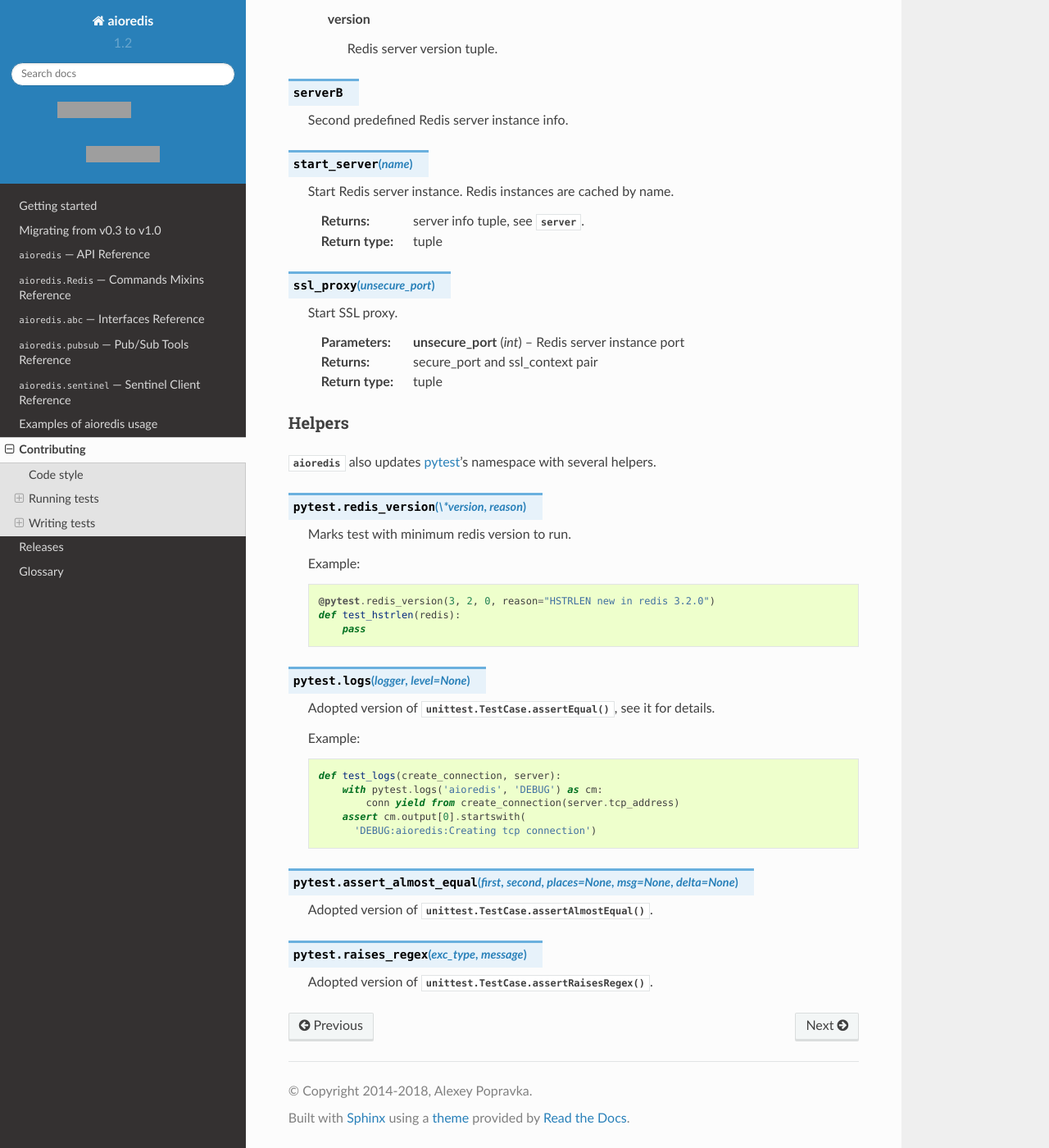
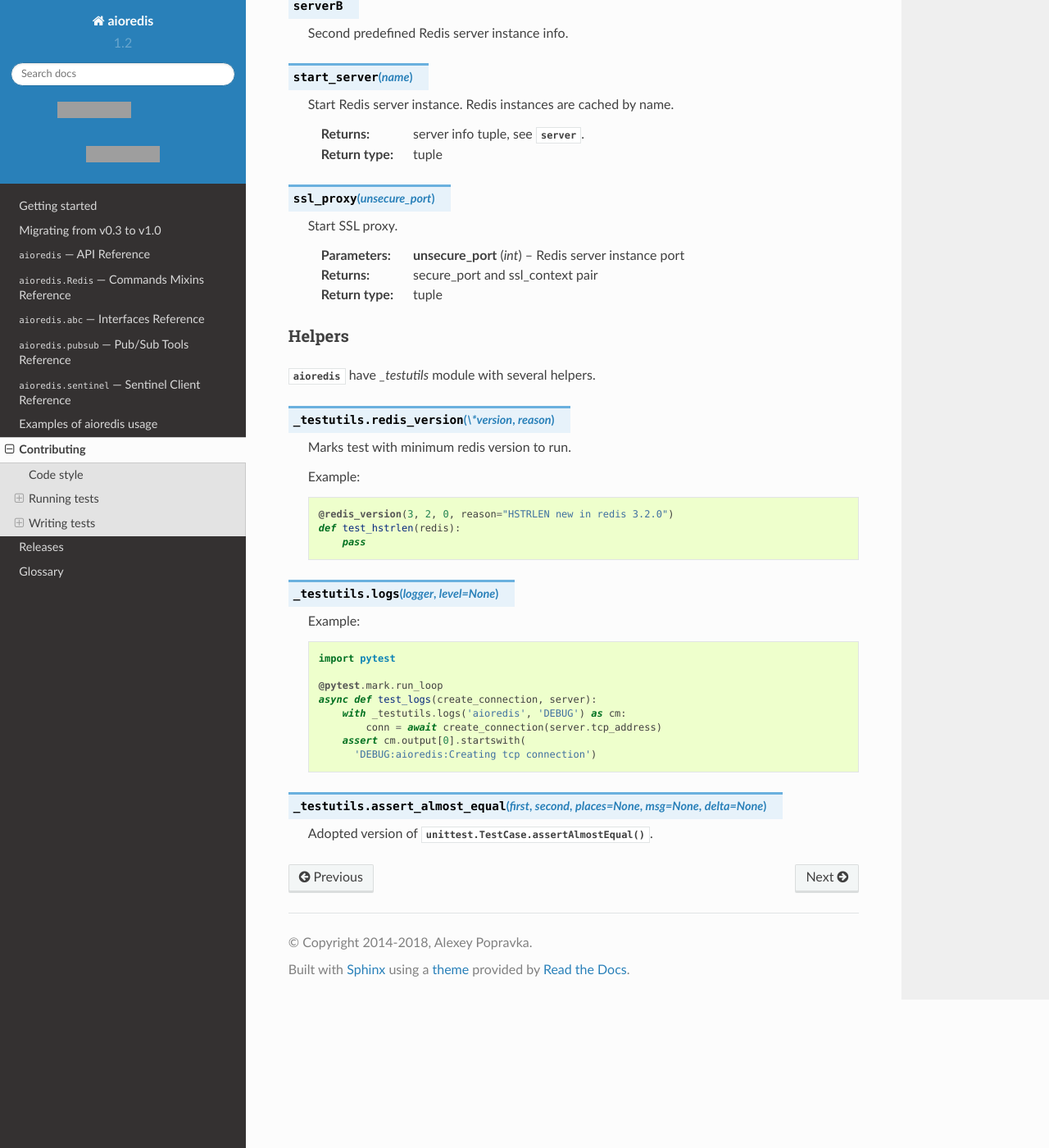
Before and after one commit to aio-libs-abandoned/aioredis-py, a Sphinx documentation site: the page built from docs/devel.rst, in a window 1280 px wide and 1400 px high, scrolled down 3551 px. Shown: the whole window at 82% size. Built offline with Sphinx 7.4.7 and the Read the Docs theme 2.0.0, drawn with Linux system fonts in a browser that asks for light colours; some of the changed text lies outside the part shown; grey boxes are pictures that could not be loaded.

Commit message:
Update contribution docs

```diff
--- a/docs/devel.rst
+++ b/docs/devel.rst
@@ -89,12 +92,6 @@ Writing tests
 :mod:`aioredis` uses :term:`pytest` tool.
 
 Tests are located under ``/tests`` directory.
-
-Pure Python 3.5 tests (ie the ones using ``async``/``await`` syntax) must be
-prefixed with ``py35_``, for instance see::
-
-   tests/py35_generic_commands_tests.py
-   tests/py35_pool_test.py
 
 
 Fixtures
@@ -190,9 +187,9 @@ There is a number of fixtures that can be used to write tests:
 Helpers
 ~~~~~~~
 
-:mod:`aioredis` also updates :term:`pytest`'s namespace with several helpers.
+:mod:`aioredis` have `_testutils` module with several helpers.
 
-.. function:: pytest.redis_version(\*version, reason)
+.. function:: _testutils.redis_version(\*version, reason)
 
    Marks test with minimum redis version to run.
 
@@ -200,33 +197,28 @@ Helpers
 
    .. code-block:: python
 
-      @pytest.redis_version(3, 2, 0, reason="HSTRLEN new in redis 3.2.0")
+      @redis_version(3, 2, 0, reason="HSTRLEN new in redis 3.2.0")
       def test_hstrlen(redis):
           pass
 
 
-.. function:: pytest.logs(logger, level=None)
-
-   Adopted version of :meth:`unittest.TestCase.assertEqual`,
-   see it for details.
+.. function:: _testutils.logs(logger, level=None)
 
    Example:
 
    .. code-block:: python
 
-      def test_logs(create_connection, server):
-          with pytest.logs('aioredis', 'DEBUG') as cm:
-              conn yield from create_connection(server.tcp_address)
-          assert cm.output[0].startswith(
-            'DEBUG:aioredis:Creating tcp connection')
+    import pytest
+
+    @pytest.mark.run_loop
+    async def test_logs(create_connection, server):
+        with _testutils.logs('aioredis', 'DEBUG') as cm:
+            conn = await create_connection(server.tcp_address)
+        assert cm.output[0].startswith(
+          'DEBUG:aioredis:Creating tcp connection')
 
 
-.. function:: pytest.assert_almost_equal(first, second, places=None, \
+.. function:: _testutils.assert_almost_equal(first, second, places=None, \
                                          msg=None, delta=None)
 
    Adopted version of :meth:`unittest.TestCase.assertAlmostEqual`.
-
-
-.. function:: pytest.raises_regex(exc_type, message)
-
-   Adopted version of :meth:`unittest.TestCase.assertRaisesRegex`.
--- a/docs/spelling_wordlist.txt
+++ b/docs/spelling_wordlist.txt
@@ -119,6 +119,7 @@ tuple
 tuples
 TypeError
 TypeErrors
+Ubuntu
 unclosed
 unittest
 unix
--- a/docs/start.rst
+++ b/docs/start.rst
@@ -13,7 +13,7 @@ Commands pipelining is built-in.
 Every command is sent to transport at-once
 (ofcourse if no ``TypeError``/``ValueError`` was raised)
 
-When you making a call with ``await`` / ``yield from`` you will be waiting result,
+When you making a call with ``await`` you will be waiting result,
 and then gather results.
 
 Simple example show both cases (:download:`get source code<../examples/pipeline.py>`):
```
Also changed, not shown: other parts of docs/devel.rst (+3 -0 lines), 1 other file.
